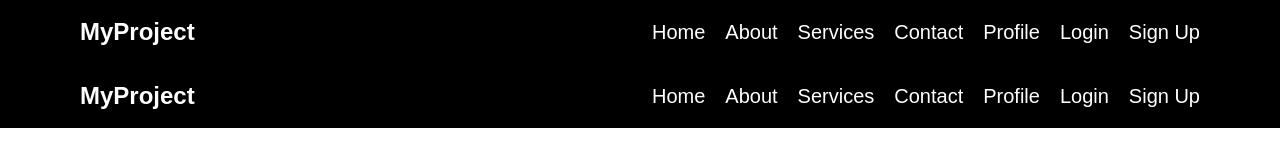
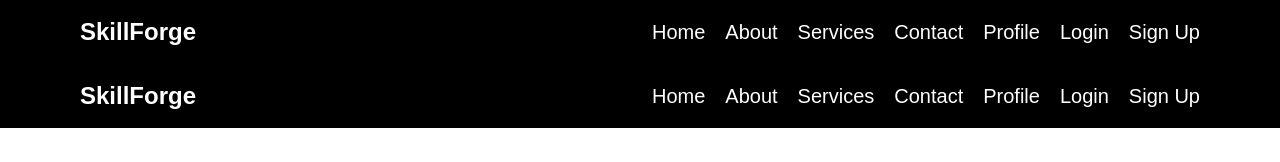
Before and after one commit to gauravkumar2005/SkillForge, a Next.js app: page /navbar in a window 1280 px wide. Shown: the top 162 px of the page. Built offline with nearby package versions, Linux system fonts and the light colour scheme.

Commit message:
change navbar heading

```diff
--- a/src/app/navbar/page.jsx
+++ b/src/app/navbar/page.jsx
@@ -5,7 +5,7 @@ export default function Navbar() {
     <nav className="bg-black text-white">
       <div className="max-w-6xl mx-auto flex justify-between items-center p-4">
 
-        <h1 className="text-2xl font-bold">MyProject</h1>
+        <h1 className="text-2xl font-bold">SkillForge</h1>
 
         <div className="flex gap-5">
           <Link href="/" className="text-xl hover:text-gray-600">Home</Link>
```
